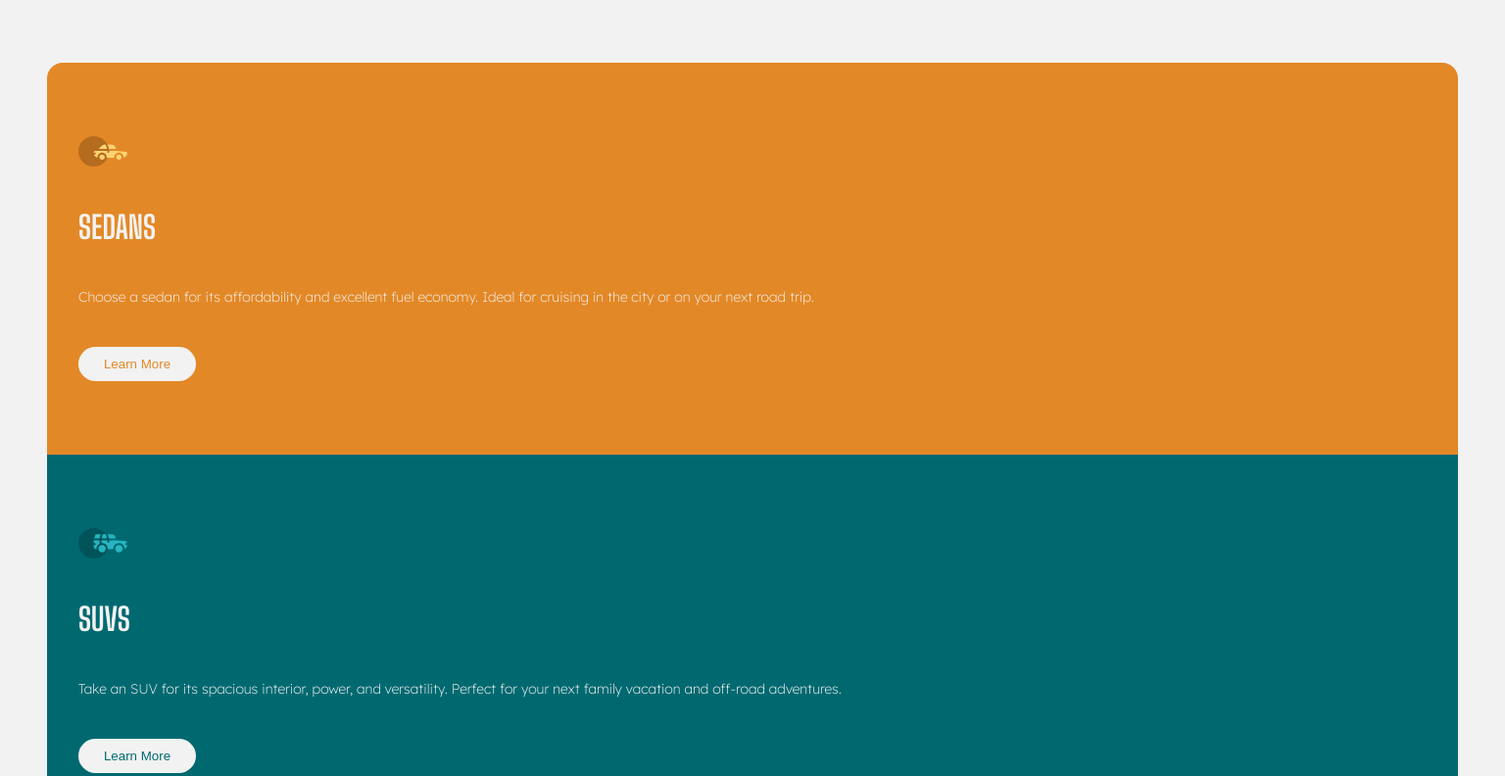
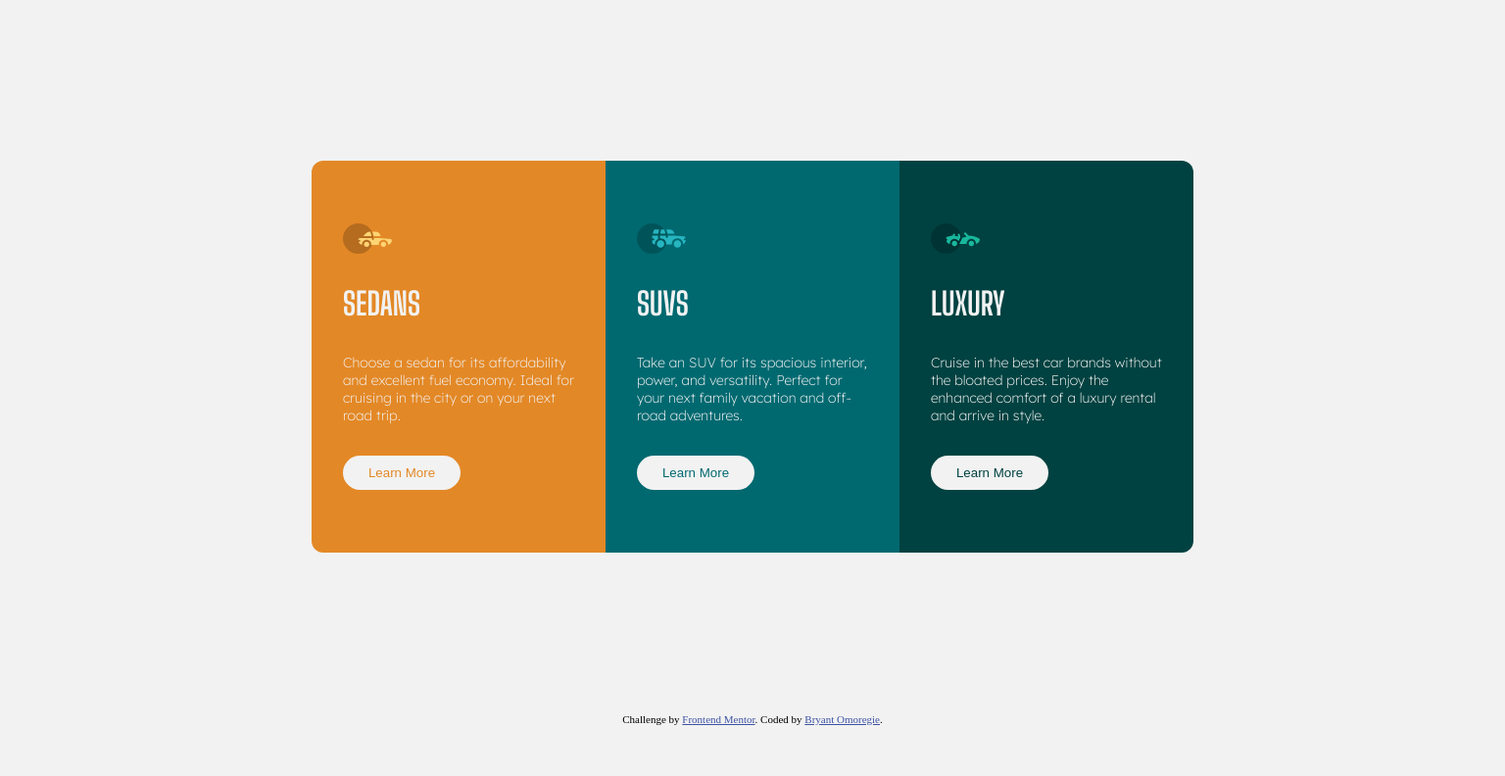
Before and after one commit to bryantomoregie/preview-card, a plain HTML site: page index.html in a window 1536 px wide. Shown: the top 792 px of the page at 98% size. Drawn offline with Linux system fonts and the light colour scheme.

Commit message:
desktop view fin, 1440px

```diff
--- a/style.css
+++ b/style.css
@@ -85,3 +85,23 @@ button {
 .luxury button {
   color: hsl(179, 100%, 13%);
 }
+
+@media (min-width: 1440px) {
+  .container {
+    height: 75vh;
+    display: flex;
+    justify-content: center;
+    align-items: center;
+  }
+  .card {
+    width: 300px;
+  }
+
+  .card.sedans {
+    border-radius: 0.75em 0 0 0.75em;
+  }
+
+  .card.luxury {
+    border-radius: 0 0.75em 0.75em 0;
+  }
+}
```
